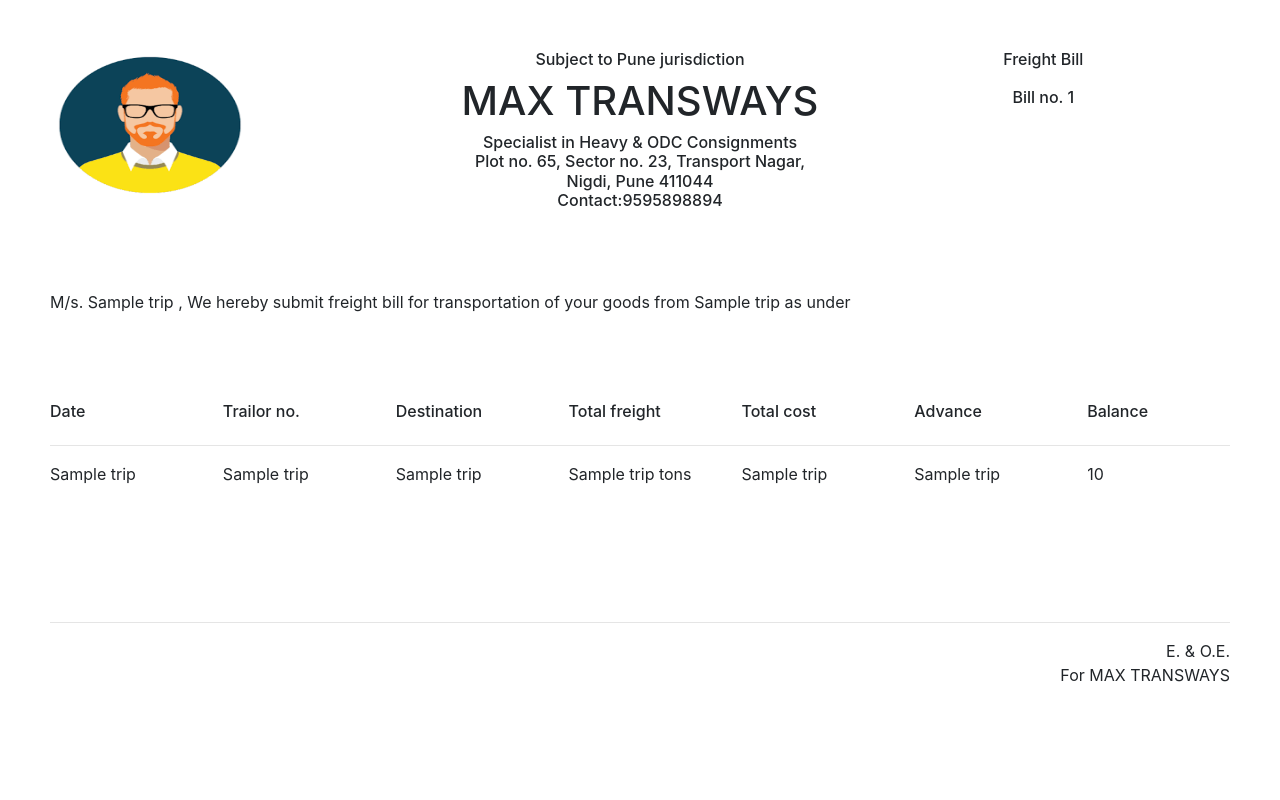
After one commit to 17vjs/FleetManagementSystem, a Flask app: template templates/invoice.html in a window 1280 px wide. The commit adds this page. Run offline with Flask 2, Linux system fonts and the light colour scheme; the template is opened without the code that fills it: most values are stand-ins (such as "Sample title", 1, 10 or a date in 2020); some libraries are stand-ins or nearby versions.

Commit message:
completed sort of

```diff
--- a/app.py
+++ b/app.py
@@ -2,16 +2,33 @@ import sys,pickle
 from flask import Flask,flash, redirect, url_for, request, render_template, abort, jsonify,g
 from socket import socket, AF_INET, SOCK_STREAM
 from connection import setConnection
-# from analysis1 import *
-# from analysis2 import *
-# from analysis3 import *
+from Analysis import *
+
+
 app = Flask(__name__)
 app.secret_key = 'my unobvious secret key'
 @app.route('/logout/')
-def reports():
-        lis = ["stop"]
-        flash(setConnection(lis))
+def logout():
+        flash(setConnection(["stop"]))
         return render_template('bye.html')
+@app.route('/invoice/<trip_id>')
+def invoice(trip_id):
+        trip=setConnection(["read_tripByID",trip_id])
+        return render_template('invoice.html',trip=trip)
+@app.route('/expenseReport/')
+def expenseReport():
+        Expenditure()
+        return redirect(url_for('index'))
+
+@app.route('/ProfitLossReport/')
+def ProfitLossReport():
+        liabilityasset()
+        return redirect(url_for('index'))
+@app.route('/MaintenanceReport/')
+def MaintenanceReport():
+        Maintenance()
+        return redirect(url_for('index'))
+
 @app.route('/driver_on_vehicle/', methods=['POST'])
 def driver_on_vehicle():
     if request.method == 'POST':
--- a/templates/bye.html
+++ b/templates/bye.html
@@ -17,7 +17,7 @@
 
         .bg {
             /* The image used */
-            background-image: url("../static/11.jpg");
+            background-image: url("../static/morning.jpg");
 
             /* Full height */
             height: 100%;
@@ -64,7 +64,7 @@
 
     {%else%}
     <div class="content">
-<h1>Have a good day :)</h1>
+<h1>Great ideas start with great coffee :)</h1>
     </div>
 
 
--- /dev/null
+++ b/templates/invoice.html
@@ -0,0 +1,78 @@
+<html>
+
+<head>
+    <!-- Required meta tags -->
+    <meta charset="utf-8">
+    <meta name="viewport" content="width=device-width, initial-scale=1, shrink-to-fit=no">
+    <meta http-equiv="X-UA-Compatible" content="ie=edge">
+    <!-- Bootstrap CSS -->
+    <link rel="stylesheet" href="https://stackpath.bootstrapcdn.com/bootstrap/4.1.3/css/bootstrap.min.css">
+
+    <link rel="stylesheet" href="">
+    <title></title>
+</head>
+<style>
+    @page { size: auto;  margin: 0mm; }
+    </style>
+<body style="padding: 50px">
+    <div class="row">
+        <div class="col"> <img src="../static/11.png" style="width:200px;height:150px"></div>
+        <div class="col">
+            <h6 class="text-center">Subject to Pune jurisdiction</h6>
+            <h1 class="text-center hero">MAX TRANSWAYS</h1>
+            <h6 class="text-center">Specialist in Heavy & ODC Consignments<br>Plot no. 65, Sector no. 23, Transport
+                Nagar, Nigdi, Pune 411044<br>Contact:9595898894 </h6>
+        </div>
+
+        <div class="col">
+            <h6 class=" text-center">Freight Bill<br><br>Bill no. {{trip[0][0]}} </h6>
+        </div>
+    </div>
+    <br>
+    <br>
+    <br>
+    <p>M/s. {{trip[0][10]}} , We hereby submit freight bill for transportation of your goods from {{trip[0][1]}} as under</p>
+    <br>
+    <br>
+    <br>
+    <div class="row">
+        <div class="col"><h6>Date</h6></div>
+        <div class="col"><h6>Trailor no.</h6></div>
+        <div class="col"><h6>Destination</h6></div>
+        <div class="col"><h6>Total freight</h6></div>
+        <div class="col"><h6>Total cost</h6></div>
+
+        <div class="col"><h6>Advance</h6></div>
+        <div class="col"><h6>Balance</h6></div>
+    </div>
+    <hr>
+    <div class="row">
+        <div class="col">{{trip[0][6]}}</div>
+        <div class="col">{{trip[0][9]}}</div>
+        <div class="col">{{trip[0][2]}}</div>
+        <div class="col">{{trip[0][5]}} tons</div>
+        <div class="col">{{trip[0][3]}}</div>
+
+        <div class="col">{{trip[0][4]}}</div>
+        <div class="col">{{trip[0][3]-trip[0][4]}}</div>
+    </div>
+    <br>
+    <br>
+    <br>
+    <br>
+    <br>
+
+    <hr>
+    <div class="row">
+
+        <div class="col text-right">E. & O.E.<br> For MAX TRANSWAYS</div>
+    </div>
+    <script src="invoice.js"></script>
+
+</body>
+<script src="https://code.jquery.com/jquery-3.3.1.slim.min.js"></script>
+<script src="https://cdnjs.cloudflare.com/ajax/libs/popper.js/1.14.3/umd/popper.min.js"></script>
+<script src="https://stackpath.bootstrapcdn.com/bootstrap/4.1.3/js/bootstrap.min.js">
+</script>
+
+</html>
```
Also changed, not shown: Analysis.py (added, +90 -0 lines), analysis1.py (deleted, +0 -16 lines), analysis2.py (deleted, +0 -16 lines), analysis3.py (deleted, +0 -81 lines), templates/Mainboot.html (+40 -13 lines), templates/Vehicle.html (+9 -3 lines), static/morning.jpg (added), static/sunset.jpg (added).
